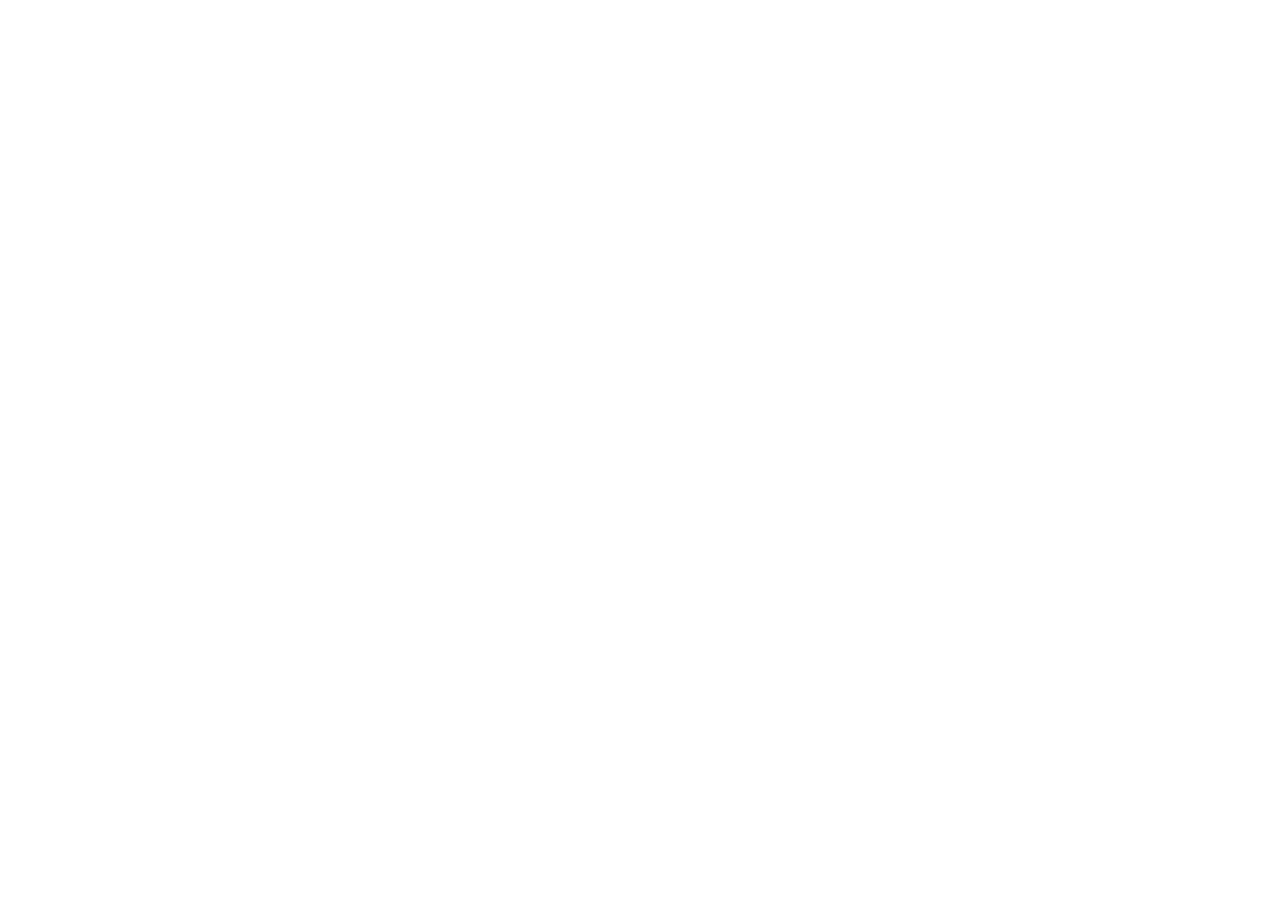
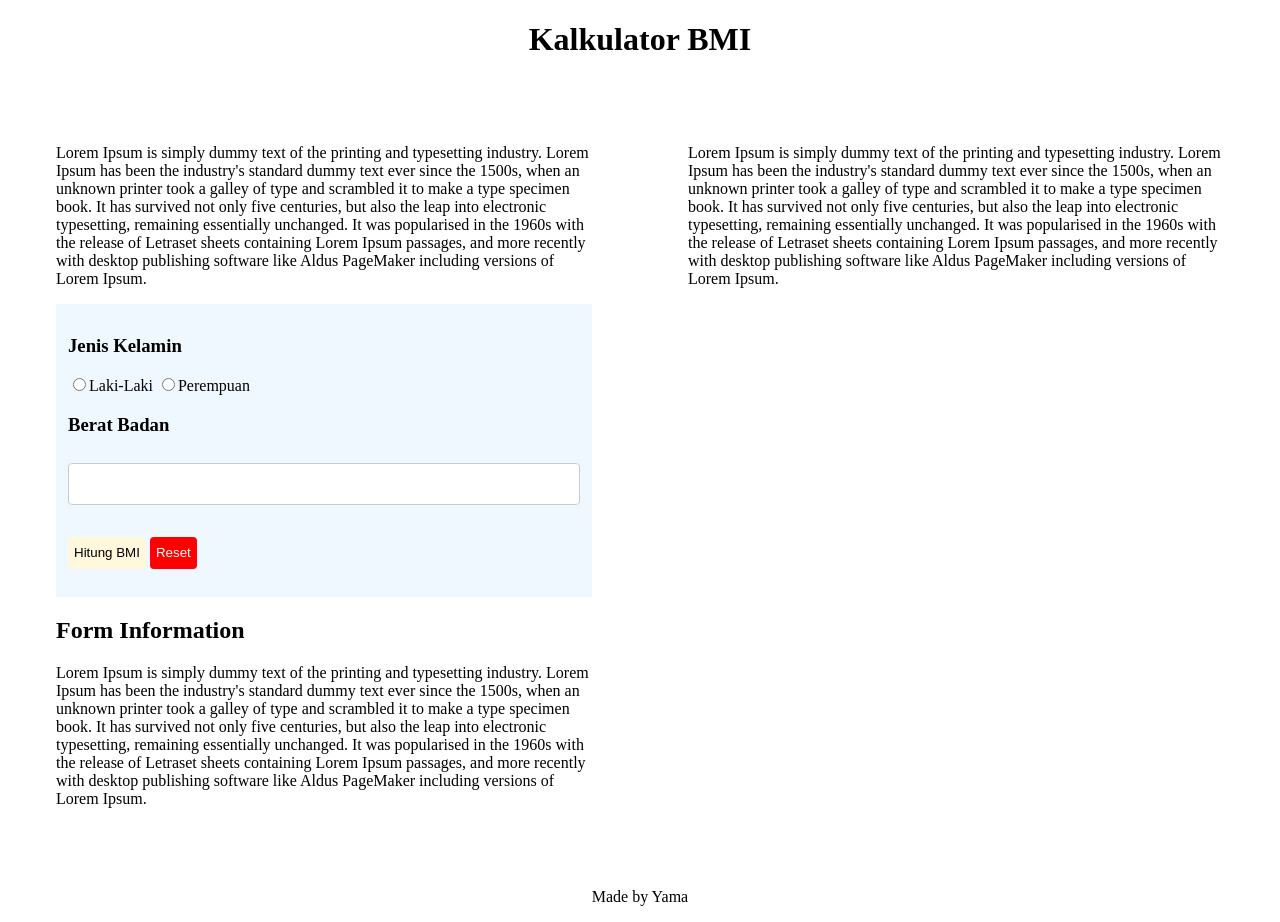
Before and after one commit to revou-fundamental-course/5-aug-24-yamaroni, a plain HTML site: page index.html in a window 1280 px wide. Before the commit the page ends 800 px from the top, so only its background shows below. Drawn offline with Linux system fonts and the light colour scheme.

Commit message:
update layout + styling

```diff
--- a/css/styles.css
+++ b/css/styles.css
@@ -1 +1,54 @@
 /* Ini CSS */
+
+.main-title {
+    text-align: center;
+}
+
+main {
+    display: flex;
+}
+
+form {
+    padding: 12px;
+    background-color: aliceblue;
+}
+
+aside {
+    padding: 48px;
+}
+
+.button {
+    height: 32px;
+    border: none;
+    border-radius: 4px;
+}
+
+.form-btn-container {
+    margin-top: 24px;
+    margin-bottom: 16px;
+}
+
+.bg-cornsilk {
+    background-color: cornsilk;
+}
+
+.bg-reset {
+    background-color: red;
+    color: white;
+}
+
+input[type=number] {
+    width: 100%;
+    padding: 12px 20px;
+    margin: 8px 0;
+    display: inline-block;
+    border: 1px solid #ccc;
+    border-radius: 4px;
+    box-sizing: border-box;
+    font-family: monospace;
+    font-size: 14px;
+}
+
+footer {
+    text-align: center;
+}
--- a/index.html
+++ b/index.html
@@ -9,7 +9,85 @@
 </head>
 
 <body>
+    <header>
+        <h1 class="main-title">Kalkulator BMI</h1>
+    </header>
 
+    <main>
+        <aside>
+            <article>
+                <p>Lorem Ipsum is simply dummy text of the printing and typesetting industry. Lorem Ipsum has been the
+                    industry's standard dummy text ever since the 1500s, when an unknown printer took a galley of type
+                    and
+                    scrambled it to make a type specimen book. It has survived not only five centuries, but also the
+                    leap
+                    into electronic typesetting, remaining essentially unchanged. It was popularised in the 1960s with
+                    the
+                    release of Letraset sheets containing Lorem Ipsum passages, and more recently with desktop
+                    publishing
+                    software like Aldus PageMaker including versions of Lorem Ipsum.</p>
+            </article>
+
+            <form>
+                <div>
+                    <h3>Jenis Kelamin</h3>
+                    <input type="radio" id="laki-laki" name="jenis-kelamin" value="laki-laki"><label
+                        for="laki-laki">Laki-Laki</label>
+                    <input type="radio" id="perempuan" name="jenis-kelamin" value="perempuan"><label
+                        for="perempuan">Perempuan</label>
+                </div>
+
+                <div>
+                    <h3>Berat Badan</h3>
+                    <input type="number">
+                </div>
+
+                <div class="form-btn-container">
+                    <button class="button bg-cornsilk">Hitung BMI</button>
+                    <button class="button bg-reset">Reset</button>
+                </div>
+            </form>
+
+            <article>
+                <header>
+                    <h2>Form Information</h2>
+                </header>
+
+                <p>
+                    Lorem Ipsum is simply dummy text of the printing and typesetting industry. Lorem Ipsum has been the
+                    industry's standard dummy text ever since the 1500s, when an unknown printer took a galley of type
+                    and
+                    scrambled it to make a type specimen book. It has survived not only five centuries, but also the
+                    leap
+                    into electronic typesetting, remaining essentially unchanged. It was popularised in the 1960s with
+                    the
+                    release of Letraset sheets containing Lorem Ipsum passages, and more recently with desktop
+                    publishing
+                    software like Aldus PageMaker including versions of Lorem Ipsum.
+                </p>
+            </article>
+        </aside>
+
+
+        <aside>
+            <section>
+                <p>Lorem Ipsum is simply dummy text of the printing and typesetting industry. Lorem Ipsum has been the
+                    industry's standard dummy text ever since the 1500s, when an unknown printer took a galley of type
+                    and
+                    scrambled it to make a type specimen book. It has survived not only five centuries, but also the
+                    leap
+                    into electronic typesetting, remaining essentially unchanged. It was popularised in the 1960s with
+                    the
+                    release of Letraset sheets containing Lorem Ipsum passages, and more recently with desktop
+                    publishing
+                    software like Aldus PageMaker including versions of Lorem Ipsum.</p>
+            </section>
+        </aside>
+    </main>
+
+    <footer>
+        <p>Made by Yama</p>
+    </footer>
 </body>
 
 </html>
```
